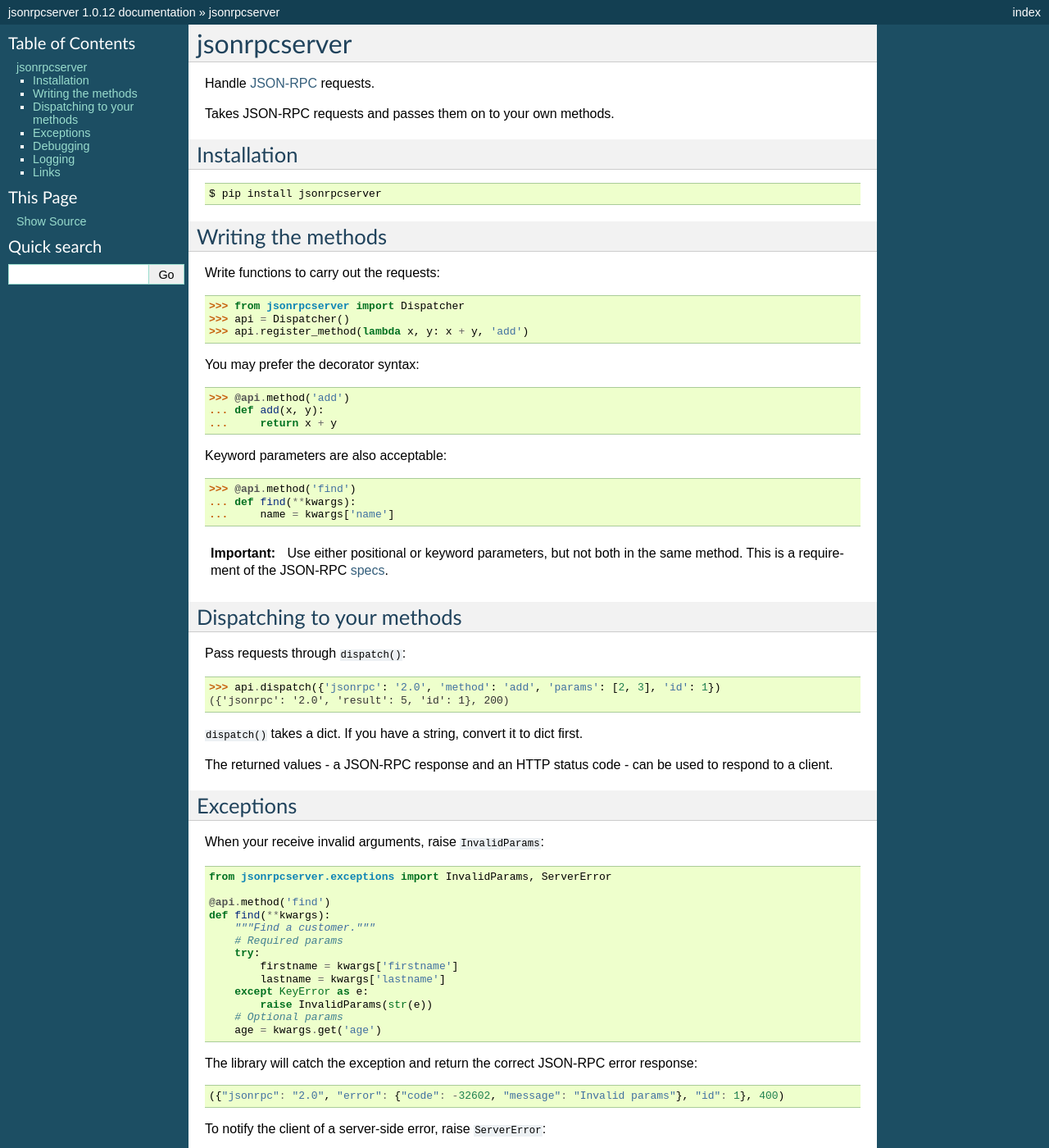
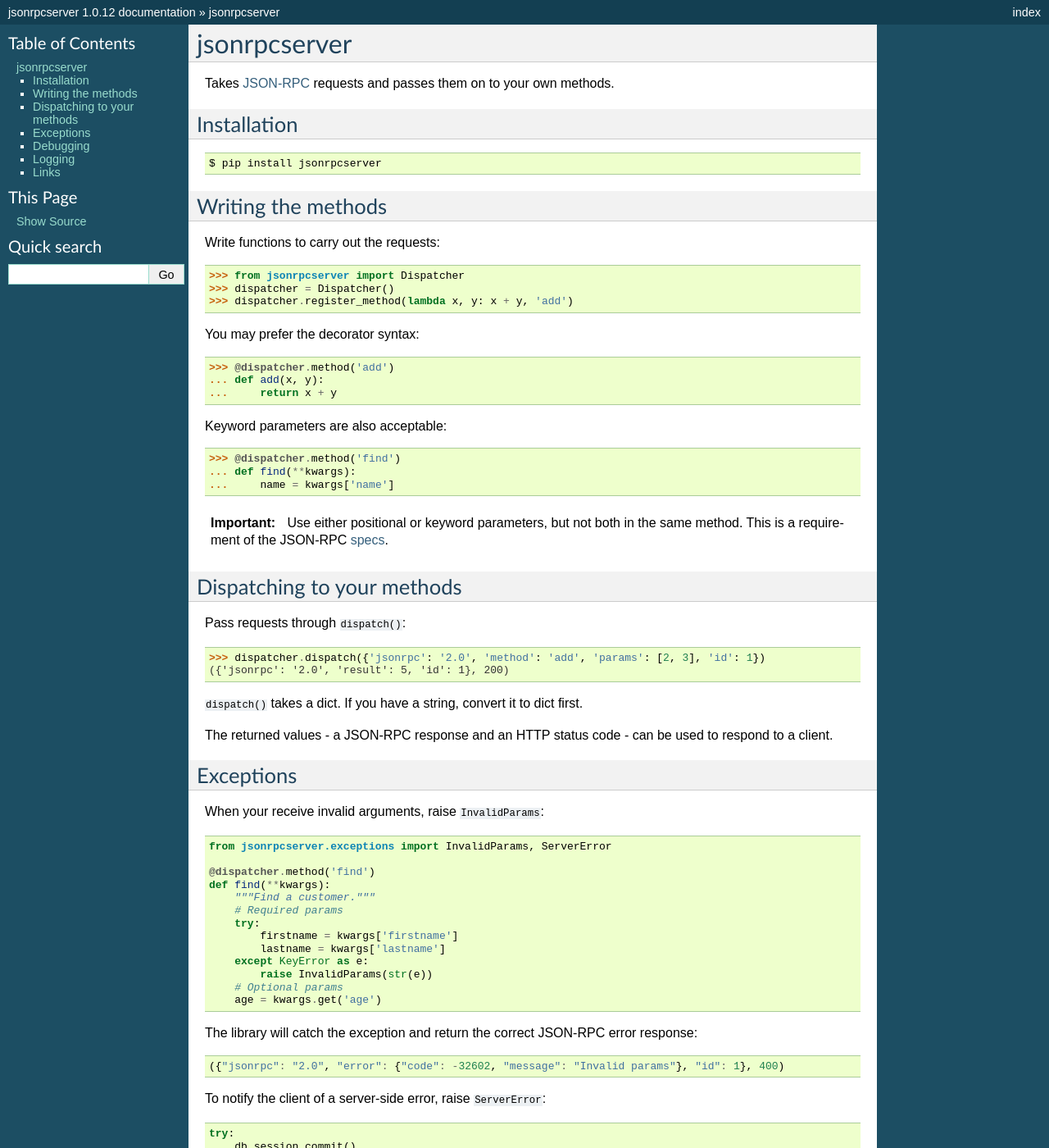
Before and after one commit to explodinglabs/jsonrpcserver, a Sphinx documentation site: the page built from doc/index.rst, in a window 1280 px wide and 1400 px high. Shown: the whole window at 82% size. Built offline with Sphinx 7.4.7, drawn with Linux system fonts in a browser that asks for light colours.

Commit message:
Documentation

```diff
--- a/doc/index.rst
+++ b/doc/index.rst
@@ -1,9 +1,8 @@
 jsonrpcserver
 *************
 
-Handle `JSON-RPC <http://www.jsonrpc.org/>`_ requests.
-
-Takes JSON-RPC requests and passes them on to your own methods.
+Takes `JSON-RPC <http://www.jsonrpc.org/>`_ requests and passes them on to your
+own methods.
 
 Installation
 ============
@@ -18,18 +17,18 @@ Writing the methods
 Write functions to carry out the requests::
 
     >>> from jsonrpcserver import Dispatcher
-    >>> api = Dispatcher()
-    >>> api.register_method(lambda x, y: x + y, 'add')
+    >>> dispatcher = Dispatcher()
+    >>> dispatcher.register_method(lambda x, y: x + y, 'add')
 
 You may prefer the decorator syntax::
 
-    >>> @api.method('add')
+    >>> @dispatcher.method('add')
     ... def add(x, y):
     ...     return x + y
 
 Keyword parameters are also acceptable::
 
-    >>> @api.method('find')
+    >>> @dispatcher.method('find')
     ... def find(**kwargs):
     ...     name = kwargs['name']
 
@@ -44,7 +43,7 @@ Dispatching to your methods
 
 Pass requests through ``dispatch()``::
 
-    >>> api.dispatch({'jsonrpc': '2.0', 'method': 'add', 'params': [2, 3], 'id': 1})
+    >>> dispatcher.dispatch({'jsonrpc': '2.0', 'method': 'add', 'params': [2, 3], 'id': 1})
     ({'jsonrpc': '2.0', 'result': 5, 'id': 1}, 200)
 
 ``dispatch()`` takes a dict. If you have a string, convert it to dict first.
@@ -59,7 +58,7 @@ When your receive invalid arguments, raise ``InvalidParams``::
 
     from jsonrpcserver.exceptions import InvalidParams, ServerError
 
-    @api.method('find')
+    @dispatcher.method('find')
     def find(**kwargs):
         """Find a customer."""
         # Required params
@@ -100,7 +99,7 @@ the response by default. To include the extra information, add
 ``more_info=True`` when calling ``dispatch()``. The extra info will be included
 in the ``data`` property, like::
 
-    >>> api.dispatch({'jsonrpc': '2.0', 'method': 'get', 'params': {'id': 1}, 'id': 1}, more_info=True)
+    >>> dispatcher.dispatch({'jsonrpc': '2.0', 'method': 'get', 'params': {'id': 1}, 'id': 1}, more_info=True)
     ({"jsonrpc": "2.0", "error": {"code": -32000, "message": "Server error", "data": "Column 'id' does not exist"}, "id": 1}, 500)
 
 Logging
```
